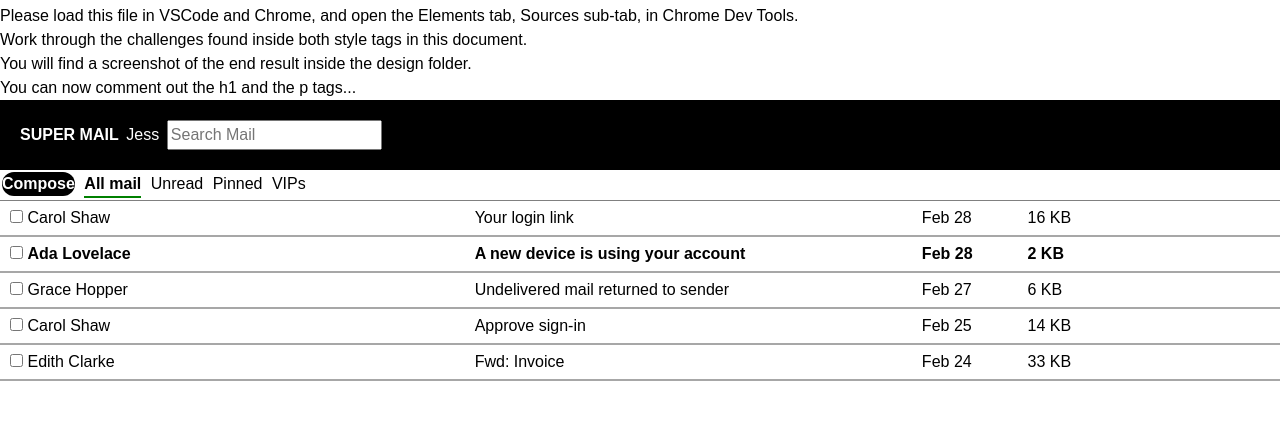
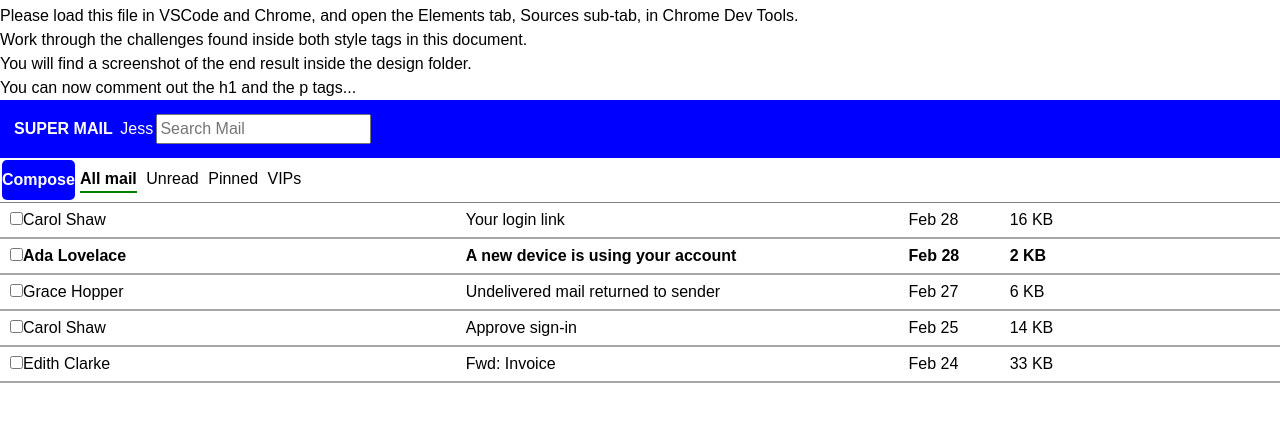
Before and after one commit to bloominstituteoftechnology/module-project-html-and-css-ii-cotyadams, a plain HTML site: page index.html in a window 1280 px wide. Shown: the part 44-466 px from the top of the page. Drawn offline with Linux system fonts and the light colour scheme.

Commit message:
sprint 3 module 4 challenge part 2

```diff
--- a/index.html
+++ b/index.html
@@ -39,15 +39,19 @@ p, h1, h2, h3, h4, h5, h6 {
     /* 👉 Task 3- Target the element with id headerTop.
     Apply white color to the text, some padding using px or rem units, and a dark background color. */
     #headerTop {
+      display: flex;
+      align-items: center;
       color: white;
-      background-color: black;
-      padding: 20px;
+      background-color: blue;
+      padding: 14px;
     }
     /* 👉 Task 4- Target the divs that are directly nested underneath the id headerTop.
     Make them display as inline block, instead of block.
     This will make them render on the same line. */
-    #headerTop > div {
-      display: inline-block;
+    #headerTop {
+      display: flex;
+      flex-direction: row;
+      justify-content: flex-start;
     }
 
     /* 👉 Task 5- Target the spans that are nested inside the id headerTop.
@@ -72,18 +76,24 @@ p, h1, h2, h3, h4, h5, h6 {
     Make them display as inline block, instead of block.
     This will cause them to render on the same line.
     You can consolidate this rule with the one on step. 4 */
-      #headerBottom>div {
-        display: inline-block;
+      #headerBottom {
+        display: flex;
       }
     /* 👉 Task 9- Target the "Compose" button, although note it's a div instead an actual button.
     Give it color, bold text, background, padding, border radius, margin right, and a cursor of pointer. */
       #headerBottom > div:first-of-type {
         color: white;
         font-weight: bold;
-        background-color: black;
-        border-radius: 50px;
+        background-color: blue;
+        border-radius: 5px;
         margin-right: 5px;
         cursor: pointer;
+        height: 5vh;
+
+      }
+      #headerBottom, #headerBottom > div:first-of-type{
+        display: flex;
+        align-items: center;
       }
     /* 👉 Task 10- Research how to remove all the default styling of button elements.
     Target the button elements inside the element with id headerBottom.
@@ -109,8 +119,8 @@ p, h1, h2, h3, h4, h5, h6 {
     /* 👉 Task 12- Target all divs directly nested inside elements with a class of email,
     and make them display as inline-block elements.
     This will make each email render all its details in the same line*/
-    .email > div {
-      display: inline-block;
+    .email {
+      display: flex;
     }
     /* 👉 Task 13- Target the elements with a class of email.
     Give them some padding, bigger padding to the left, and a bottom border of very light grey. */
```
